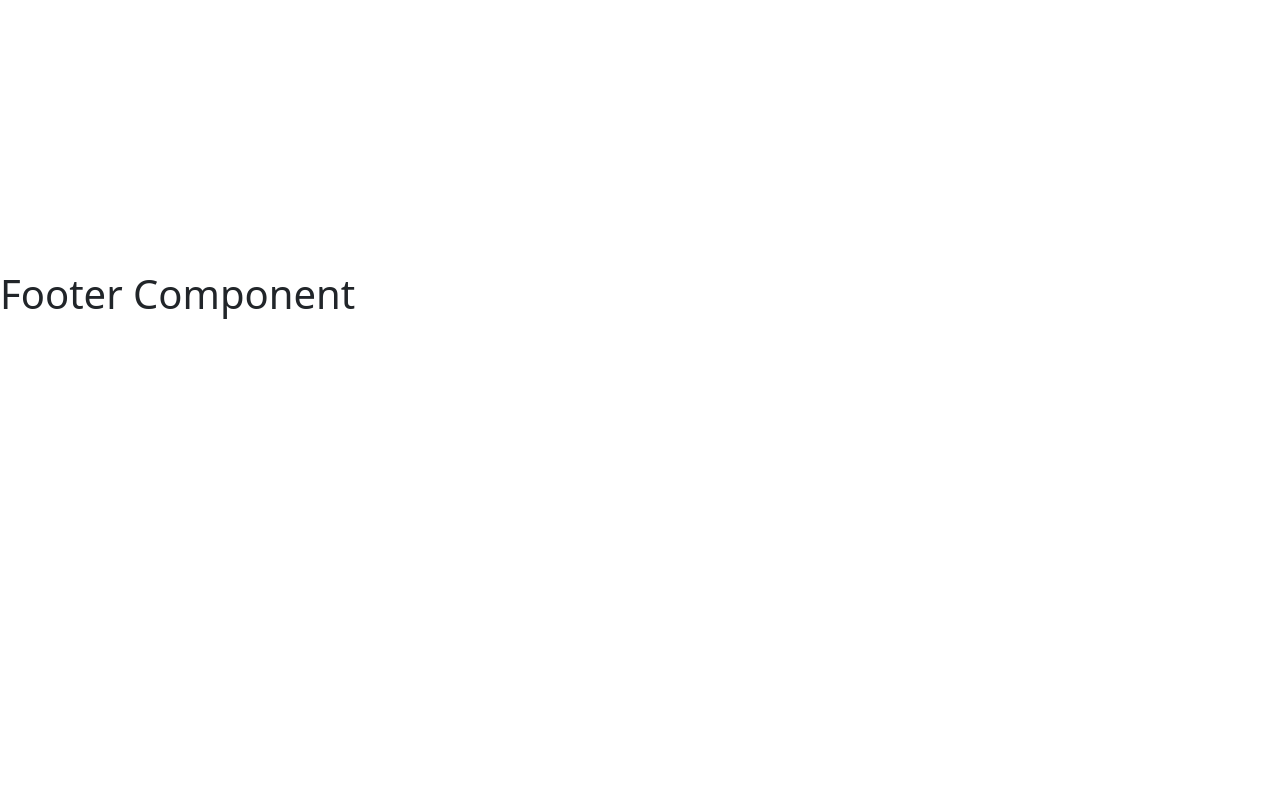
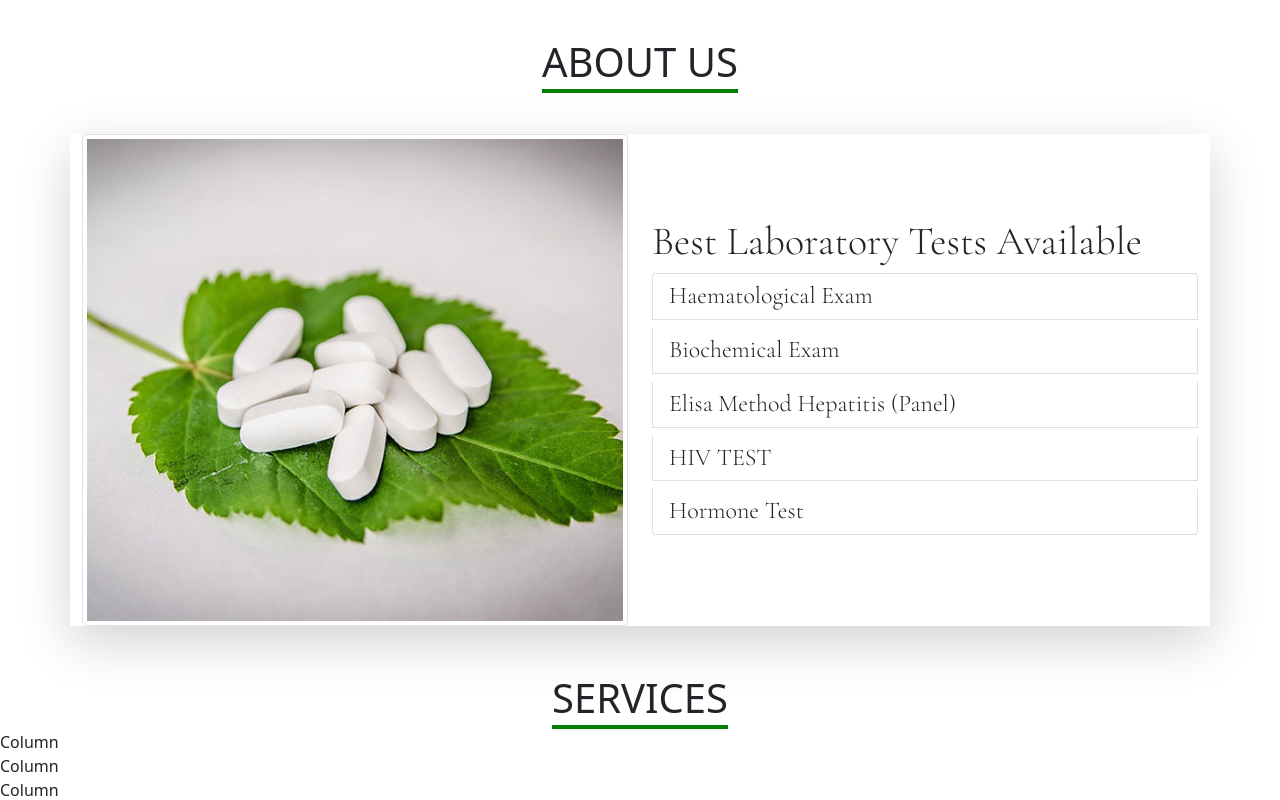
Before and after one commit to Noormohammad011/health-care-react, a React (Create React App) app: page / in a window 1280 px wide. Shown: the part 680-1480 px from the top of the page. Before the commit the page ends 1006 px from the top, so only its background shows below. Built offline with nearby package versions, Linux system fonts and the light colour scheme; the HTML template or start-up script is replaced by a standard one.

Commit message:
about section is completed

```diff
--- a/src/App.js
+++ b/src/App.js
@@ -4,6 +4,7 @@ import { css } from '@emotion/react'
 import { BrowserRouter as Router, Switch, Route } from 'react-router-dom'
 import Home from './pages/Home'
 import Layout from './Layout/Layout'
+import AboutUs from './components/AboutUs'
 function App() {
   //Preloader Start
   const [loading, setLoading] = useState(false)
@@ -44,6 +45,7 @@ function App() {
             <Route path='/faq' component={FaqPage} exact />
             <Route path='*' component={NotFoundPage} exact /> */}
               <Route page='/home' component={Home} exact />
+              <Route page='/about' component={AboutUs} exact />
             </Switch>
           </Layout>
         </Router>
--- a/src/components/AboutUs.js
+++ b/src/components/AboutUs.js
@@ -1,10 +1,39 @@
 import React from 'react'
+
+import AboutImage from '../images/about-img-02.jpg'
 
 const AboutUs = () => {
   return (
-    <div>
-      <h1>This is a AboutUs page</h1>
-    </div>
+    <section id='about' className='my-5'>
+      <div className='container'>
+        <h1 className='text-center text-uppercase'>
+          <span style={{ borderBottom: '4px solid green' }}>About Us</span>
+        </h1>
+      </div>
+      <div className='container shadow-lg mt-5'>
+        <div className='row row-cols-1 row-cols-sm-2 row-cols-md-2'>
+          <div className='col'>
+            <img
+              src={AboutImage}
+              alt='AboutUs'
+              className='img-fluid img-thumbnail rounded mx-auto d-block'
+            />
+          </div>
+          <div className='col d-flex justify-content-center flex-column fontAdd'>
+            <h1>Best Laboratory Tests Available</h1>
+            <ul className='list-group'>
+              <li className='list-group-item h4'>Haematological Exam</li>
+              <li className='list-group-item h4'>Biochemical Exam</li>
+              <li className='list-group-item h4'>
+                Elisa Method Hepatitis (Panel)
+              </li>
+              <li className='list-group-item h4'>HIV TEST</li>
+              <li className='list-group-item h4'>Hormone Test</li>
+            </ul>
+          </div>
+        </div>
+      </div>
+    </section>
   )
 }
 
--- a/src/components/Header.js
+++ b/src/components/Header.js
@@ -6,12 +6,19 @@ const Header = () => {
   const [changeHeader, setChangeHeader] = useState(false)
 
   //header change function
-  const onChangeHeader = () => {
+  const onChangeHeader = (e) => {
+    e.preventDefault()
+
     if (window.scrollY >= 50) {
       setChangeHeader(true)
     } else {
       setChangeHeader(false)
     }
+  }
+  const scrollWithOffset = (el) => {
+    const yCoordinate = el.getBoundingClientRect().top + window.pageYOffset
+    const yOffset = -100
+    window.scrollTo({ top: yCoordinate + yOffset, behavior: 'smooth' })
   }
 
   //change header by scrolling
@@ -35,33 +42,69 @@ const Header = () => {
           </Navbar.Brand>
           <Navbar.Toggle aria-controls='navbarScroll' />
           <Navbar.Collapse id='navbarScroll'>
-            <Nav
-              className='ms-auto my-2 my-lg-0'
-              style={{ maxHeight: '100px' }}
-              navbarScroll
-            >
-              <Nav.Link as={HashLink} to='/home#home'>
+            <Nav className='ms-auto my-2 my-lg-0'>
+              <Nav.Link
+                as={HashLink}
+                smooth
+                to='/home#home'
+                scroll={(el) => scrollWithOffset(el)}
+              >
                 Home
               </Nav.Link>
-              <Nav.Link as={HashLink} to='/home#about'>
+              <Nav.Link
+                smooth
+                as={HashLink}
+                to='/home#about'
+                scroll={(el) => scrollWithOffset(el)}
+              >
                 About
               </Nav.Link>
-              <Nav.Link as={HashLink} to='/home#services'>
+              <Nav.Link
+                as={HashLink}
+                to='/home#services'
+                smooth
+                scroll={(el) => scrollWithOffset(el)}
+              >
                 Services
               </Nav.Link>
-              <Nav.Link as={HashLink} to='/home#experts'>
+              <Nav.Link
+                as={HashLink}
+                to='/home#experts'
+                smooth
+                scroll={(el) => scrollWithOffset(el)}
+              >
                 Experts
               </Nav.Link>
-              <Nav.Link as={HashLink} to='/home#gallery'>
+              <Nav.Link
+                as={HashLink}
+                to='/home#gallery'
+                smooth
+                scroll={(el) => scrollWithOffset(el)}
+              >
                 Gallery
               </Nav.Link>
-              <Nav.Link as={HashLink} to='/home#doctors'>
+              <Nav.Link
+                as={HashLink}
+                to='/home#doctors'
+                smooth
+                scroll={(el) => scrollWithOffset(el)}
+              >
                 Doctors
               </Nav.Link>
-              <Nav.Link as={HashLink} to='/home#blog'>
+              <Nav.Link
+                as={HashLink}
+                to='/home#blog'
+                smooth
+                scroll={(el) => scrollWithOffset(el)}
+              >
                 Blog
               </Nav.Link>
-              <Nav.Link as={HashLink} to='/home#login'>
+              <Nav.Link
+                as={HashLink}
+                to='/home#login'
+                smooth
+                scroll={(el) => scrollWithOffset(el)}
+              >
                 Login
               </Nav.Link>
             </Nav>
--- a/src/components/Services.js
+++ b/src/components/Services.js
@@ -1,11 +1,24 @@
 import React from 'react'
 
 const Services = () => {
-    return (
-        <div>
-            <h1>Services Page</h1>
+  return (
+    <section id='services' className='my-5'>
+      <div className='container'>
+        <h1 className='text-center text-uppercase'>
+          <span style={{ borderBottom: '4px solid green' }}>Services</span>
+        </h1>
+      </div>
+
+      <div cclassName='container'>
+        <div cclassName='row row-cols-1 row-cols-md-3'>
+          <div cclassName='col'>Column</div>
+          <div cclassName='col'>Column</div>
+          <div cclassName='col'>Column</div>
+          <div cclassName='col'>Column</div>
         </div>
-    )
+      </div>
+    </section>
+  )
 }
 
 export default Services
--- a/src/index.css
+++ b/src/index.css
@@ -1,6 +1,6 @@
 @import url('https://fonts.googleapis.com/css2?family=Cormorant+Garamond:wght@300;600&family=Roboto&display=swap');
 main {
-  min-height: 110vh;
+  min-height: 200vh;
 }
 
 *{
@@ -10,3 +10,7 @@ main {
 }
 /* font-family: 'Cormorant Garamond', serif;
 font-family: 'Roboto', sans-serif; */
+
+.fontAdd{
+  font-family: 'Cormorant Garamond', serif;
+}
--- a/src/pages/Home.js
+++ b/src/pages/Home.js
@@ -1,18 +1,20 @@
 import React from 'react'
 import { Carousel } from 'react-bootstrap'
+import AboutUs from '../components/AboutUs'
+import Services from '../components/Services'
 
 import { courasolIndex } from '../import'
 
 const Home = () => {
   return (
-    <>
+    <div id='home'>
       <Carousel>
         {courasolIndex.map((x) => (
           <Carousel.Item key={x.id} interval={x.intervalTime}>
             <img
               className='d-block'
               src={x.image}
-              style={{ height: 600, width: '100%', margin: 0 }}
+              style={{ height: 600, width: '100%' }}
               alt={x.image}
             />
             <Carousel.Caption>
@@ -30,7 +32,9 @@ const Home = () => {
         ))}
       </Carousel>
 
-    </>
+      <AboutUs />
+      <Services/>
+    </div>
   )
 }
 
```
Also changed, not shown: 2 other files (tests, documents, lock files or other folders).
